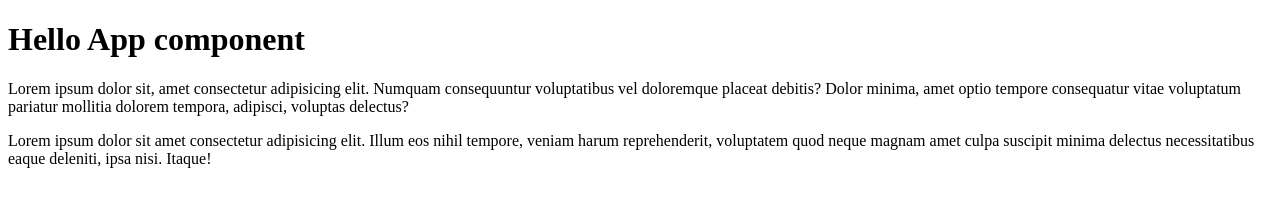
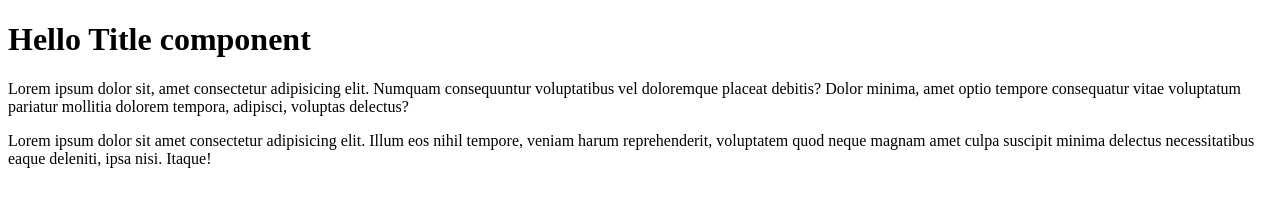
Before and after one commit to NataliyaPodov/29-11-react, a React (Create React App) app: page / in a window 1280 px wide. Shown: the top 218 px of the page. Built offline with nearby package versions, Linux system fonts and the light colour scheme; the HTML template or start-up script is replaced by a standard one.

Commit message:
add component in default export

```diff
--- /dev/null
+++ b/src/Title.tsx
@@ -0,0 +1,5 @@
+const Title = () => {
+    return <h1>Hello Title component</h1>
+}
+
+export default Title
--- a/src/index.tsx
+++ b/src/index.tsx
@@ -1,13 +1,12 @@
 import React from 'react'
 import ReactDOM from 'react-dom/client'
+import Title from './Title'
 
 /* Стрелочная функция */
 
-const App = () => {
+const Content = () => {
     return (
-        <div>
-            {' '}
-            <h1>Hello App component</h1>
+        <React.Fragment>
             <p>
                 Lorem ipsum dolor sit, amet consectetur adipisicing elit.
                 Numquam consequuntur voluptatibus vel doloremque placeat
@@ -21,7 +20,15 @@ const App = () => {
                 neque magnam amet culpa suscipit minima delectus necessitatibus
                 eaque deleniti, ipsa nisi. Itaque!
             </p>
-        </div>
+        </React.Fragment>
+    )
+}
+const App = () => {
+    return (
+        <>
+            <Title />
+            <Content />
+        </>
     )
 }
 const root = ReactDOM.createRoot(document.getElementById('root') as HTMLElement)
```
